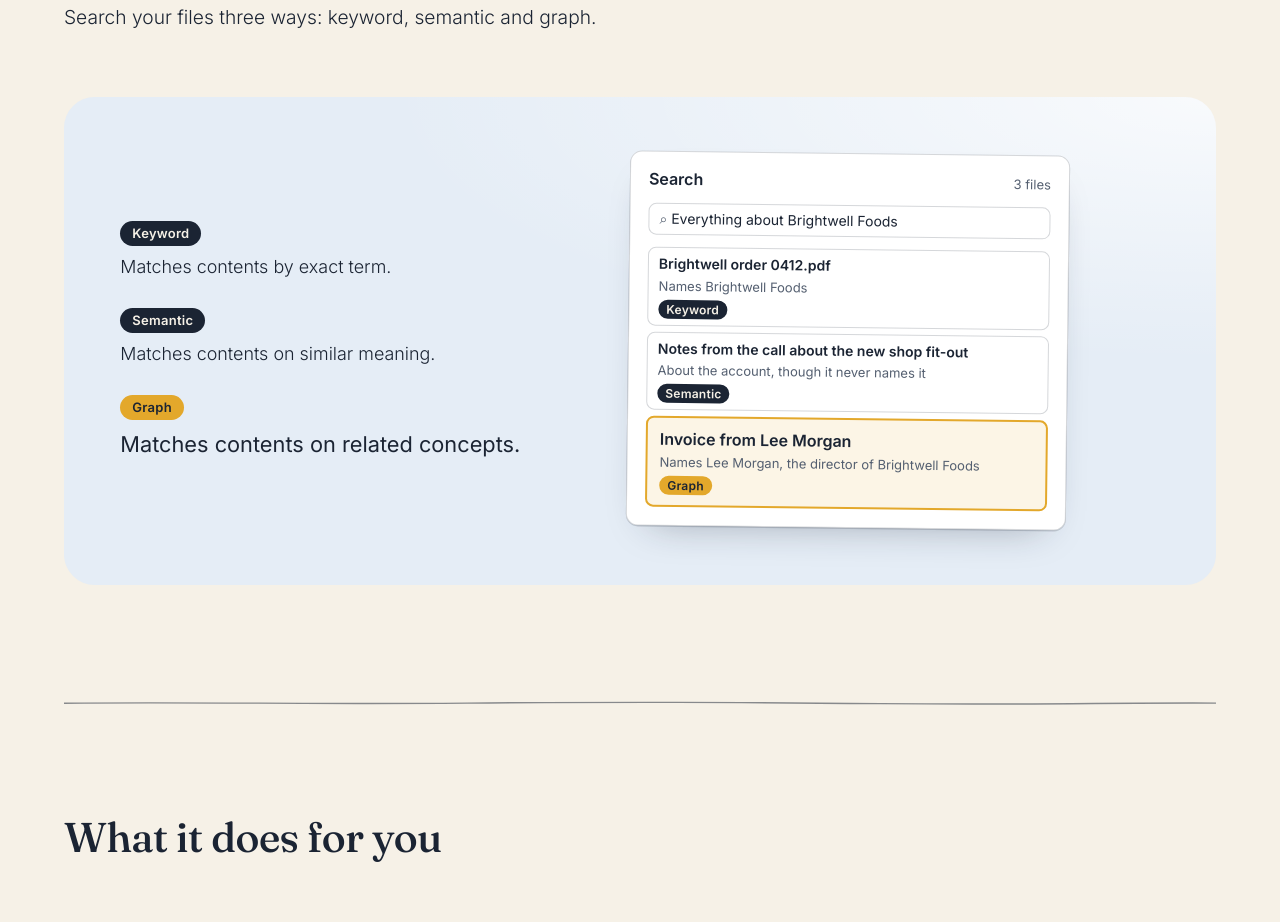
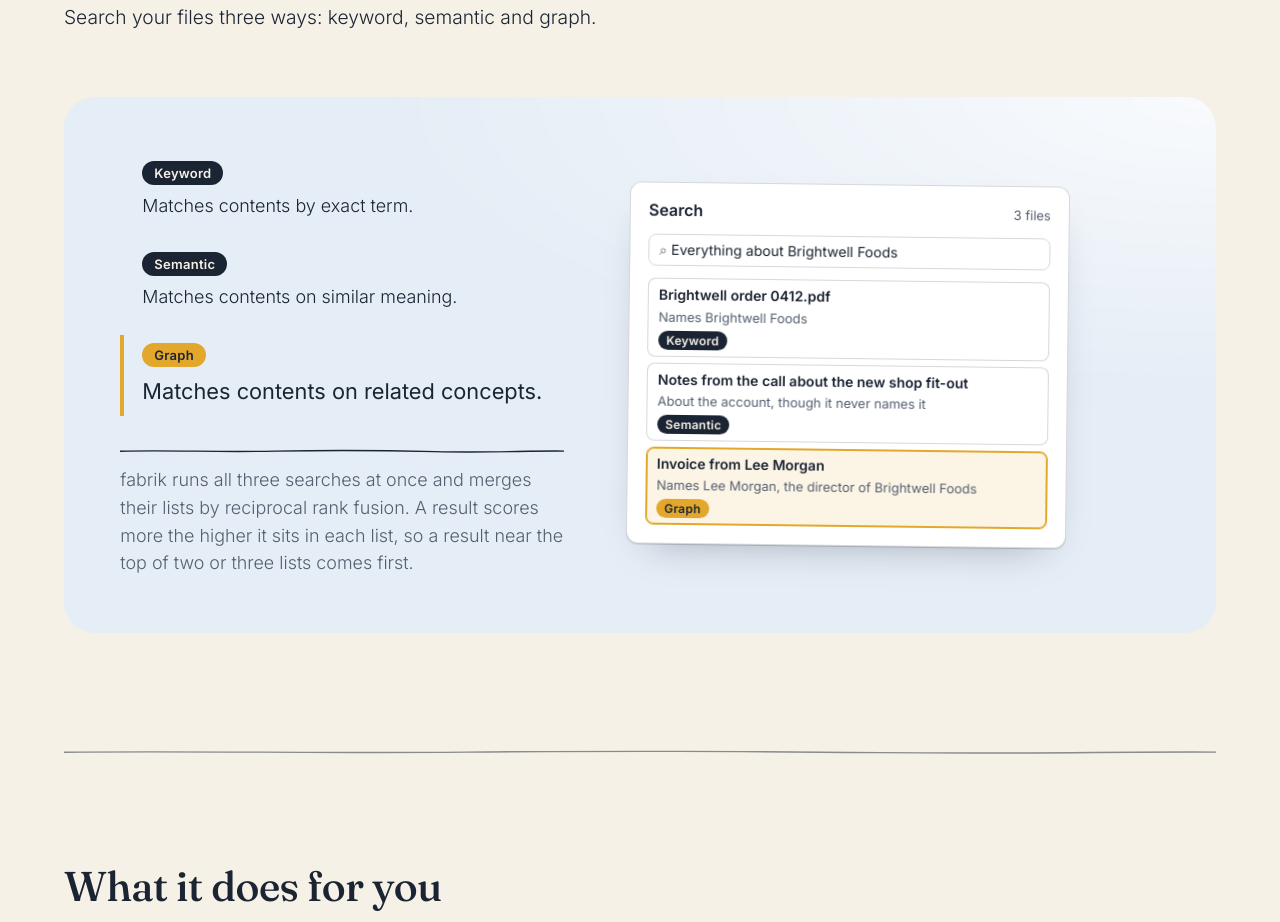
Before and after one commit to Kinetik-Infotech/fabrik, a plain HTML site: page site/index.html in a window 1280 px wide. Shown: the part 2744-3666 px from the top of the page. Drawn offline with Linux system fonts and the light colour scheme.

Commit message:
Site: Search's ways and results pick each other, and a line says how results are ranked
Pressing a way's line or its result picks that way in both, and its lines rise into place. When the section
first shows, the three ways are picked in turn, ending on Graph. A line under them says fabrik merges the three
lists by reciprocal rank fusion.

Co-Authored-By: Claude Opus 5.5 <noreply@anthropic.com>

```diff
--- a/site/index.html
+++ b/site/index.html
@@ -20,7 +20,7 @@
 <meta name="twitter:card" content="summary_large_image">
 <link rel="preload" href="fonts/Inter-300-600-normal.woff2" as="font" type="font/woff2" crossorigin>
 <link rel="preload" href="fonts/Fraunces-400-600-normal.woff2" as="font" type="font/woff2" crossorigin>
-<link rel="stylesheet" href="styles.css?v=15">
+<link rel="stylesheet" href="styles.css?v=16">
 <link rel="stylesheet" href="fabrik.css?v=11">
 </head>
 <body>
@@ -140,18 +140,19 @@
       <h2 class="title">Search</h2>
       <p class="lede">Search your files three ways: keyword, semantic and graph.</p>
       <div class="moment find">
-        <ul class="ways">
-          <li><span class="way">Keyword</span>Matches contents by exact term.</li>
-          <li><span class="way">Semantic</span>Matches contents on similar meaning.</li>
-          <li class="by-link"><span class="way">Graph</span>Matches contents on related concepts.</li>
-        </ul>
-        <div class="pic fk" aria-hidden="true">
+        <div class="ways">
+          <button type="button" class="way-pick" data-way="keyword" aria-pressed="false"><span class="way">Keyword</span><span class="way-say">Matches contents by exact term.</span></button>
+          <button type="button" class="way-pick" data-way="semantic" aria-pressed="false"><span class="way">Semantic</span><span class="way-say">Matches contents on similar meaning.</span></button>
+          <button type="button" class="way-pick on" data-way="graph" aria-pressed="true"><span class="way">Graph</span><span class="way-say">Matches contents on related concepts.</span></button>
+          <p class="rank">fabrik runs all three searches at once and merges their lists by reciprocal rank fusion. A result scores more the higher it sits in each list, so a result near the top of two or three lists comes first.</p>
+        </div>
+        <div class="pic fk">
           <div class="fk-head"><b>Search</b><span class="fk-sub">3 files</span></div>
           <div class="fk-search">Everything about Brightwell Foods</div>
           <div class="fk-list">
-            <div class="fk-item"><b>Brightwell order 0412.pdf</b><span class="fk-sub">Names Brightwell Foods</span><span class="fk-tags"><span class="fk-tag way">Keyword</span></span></div>
-            <div class="fk-item"><b>Notes from the call about the new shop fit-out</b><span class="fk-sub">About the account, though it never names it</span><span class="fk-tags"><span class="fk-tag way">Semantic</span></span></div>
-            <div class="fk-item by-link"><b>Invoice from Lee Morgan</b><span class="fk-sub">Names Lee Morgan, the director of Brightwell Foods</span><span class="fk-tags"><span class="fk-tag way">Graph</span></span></div>
+            <button type="button" class="fk-item" data-way="keyword" aria-pressed="false"><b>Brightwell order 0412.pdf</b><span class="fk-sub">Names Brightwell Foods</span><span class="fk-tags"><span class="fk-tag way">Keyword</span></span></button>
+            <button type="button" class="fk-item" data-way="semantic" aria-pressed="false"><b>Notes from the call about the new shop fit-out</b><span class="fk-sub">About the account, though it never names it</span><span class="fk-tags"><span class="fk-tag way">Semantic</span></span></button>
+            <button type="button" class="fk-item on" data-way="graph" aria-pressed="true"><b>Invoice from Lee Morgan</b><span class="fk-sub">Names Lee Morgan, the director of Brightwell Foods</span><span class="fk-tags"><span class="fk-tag way">Graph</span></span></button>
           </div>
         </div>
       </div>
@@ -443,6 +444,6 @@
 <button class="to-top" type="button" aria-label="Back to top">
   <svg viewBox="0 0 24 24" fill="none" stroke="currentColor" stroke-width="1.6" stroke-linecap="round" stroke-linejoin="round" aria-hidden="true" focusable="false"><path d="M6 14.5 12 8.5l6 6"/></svg>
 </button>
-<script src="site.js?v=3"></script>
+<script src="site.js?v=4"></script>
 </body>
 </html>
--- a/site/site.js
+++ b/site/site.js
@@ -65,3 +65,34 @@
   wide.addEventListener('change', build);
   build();
 })();
+
+/* Search: pressing a way's line or its result picks that way in both. When the section first scrolls into view,
+   the three ways are picked in turn, ending on Graph. A press stops the turns. With reduced motion nothing turns. */
+(function () {
+  var box = document.querySelector('#search .find');
+  if (!box) return;
+  var picks = box.querySelectorAll('[data-way]'), still = window.matchMedia('(prefers-reduced-motion: reduce)'), timer = null;
+  function pick(way) {
+    picks.forEach(function (el) {
+      var on = el.getAttribute('data-way') === way;
+      el.classList.toggle('on', on);
+      el.setAttribute('aria-pressed', on ? 'true' : 'false');
+      el.classList.remove('said');
+      if (on && !still.matches) { void el.offsetWidth; el.classList.add('said'); }
+    });
+  }
+  box.addEventListener('click', function (e) {
+    var el = e.target.closest('[data-way]');
+    if (!el) return;
+    clearTimeout(timer); timer = null;
+    pick(el.getAttribute('data-way'));
+  });
+  if (still.matches || !('IntersectionObserver' in window)) return;
+  var seen = new IntersectionObserver(function (entries) {
+    if (!entries[0].isIntersecting) return;
+    seen.disconnect();
+    var order = ['keyword', 'semantic', 'graph'], i = 0;
+    (function next() { pick(order[i]); if (++i < order.length) timer = setTimeout(next, 1400); })();
+  }, { threshold: 0.5 });
+  seen.observe(box);
+})();
--- a/site/styles.css
+++ b/site/styles.css
@@ -228,16 +228,28 @@ footer .brand svg{width:36px;height:36px;display:block}
 :root[data-theme="dark"] .how-card:nth-child(3){--hc-bg:#24375C;--hc-ink:#F6F1E7;--hc-fill:#F0BE4C}
 :root[data-theme="dark"] .how-card:nth-child(4){--hc-bg:#1E3350;--hc-ink:#F6F1E7;--hc-fill:#F0BE4C}
 
-/* Search: the three ways fabrik finds a file, beside one search that finds a file each way. The relationship way is gold. */
+/* Search: the three ways fabrik finds a file, beside one search that finds a file each way. Graph is gold. A way's line
+   and its result are buttons: pressing either picks that way, which enlarges its line and outlines its result. */
 #search .find{margin-top:clamp(40px,5vw,64px)}
 .find{background:radial-gradient(120% 90% at 100% 0%,var(--panel-glow),transparent 60%),var(--panel-b)}
 .moment.find .pic{transform:rotate(.7deg)}
-.ways{list-style:none;margin:0;padding:0;display:grid;gap:clamp(20px,2.4vw,28px);font-size:clamp(17px,1.4vw,19px);font-weight:300;line-height:1.5}
-.ways li{display:grid;gap:8px;justify-items:start}
+.ways{display:grid;gap:clamp(10px,1.4vw,16px);justify-items:start}
+.way-pick{display:grid;gap:8px;justify-items:start;margin:0;padding:8px 0 8px 18px;border:0;border-left:4px solid transparent;background:none;font:inherit;color:var(--body);text-align:left;cursor:pointer;transition:border-color .25s}
+.way-say{font-size:clamp(17px,1.4vw,19px);font-weight:300;line-height:1.5;transition:font-size .3s ease,color .3s}
+.way-pick:hover .way-say{color:var(--ink);text-decoration:underline;text-decoration-color:var(--key);text-decoration-thickness:2px;text-underline-offset:5px}
+.way-pick.on{border-left-color:var(--ink)}
+.way-pick.on .way-say{font-size:clamp(19px,1.7vw,23px);font-weight:400;color:var(--ink)}
 .way{display:inline-block;padding:3px 12px;border-radius:999px;background:var(--ink);color:var(--page);font:600 13px/1.4 var(--font);letter-spacing:.02em}
-.by-link .way{background:var(--key);color:var(--key-ink)}
-.ways .by-link{font-size:clamp(19px,1.7vw,23px);font-weight:400;color:var(--ink)}
+[data-way="graph"] .way{background:var(--key);color:var(--key-ink)}
+.way-pick.on[data-way="graph"]{border-left-color:var(--key)}
+.rank{margin-top:clamp(8px,1.4vw,16px);padding-top:18px;background:var(--hand-rule) left top/100% 6px no-repeat;font-size:15px;line-height:1.55;color:var(--muted)}
+button.fk-item{margin:0;width:100%;background:var(--card);font:inherit;color:inherit;text-align:left;cursor:pointer;transition:border-color .25s,box-shadow .25s,background .25s}
+button.fk-item:hover{border-color:var(--ink)}
 .fk-tag.way{padding:0 8px;border:0;color:var(--page);font-size:12px;font-weight:600;line-height:1.6}
-.fk-item.by-link{padding:10px 12px;border:2px solid var(--key);background:color-mix(in srgb,var(--key) 12%,var(--card))}
-.fk-item.by-link b{font-size:16px}
-.by-link .fk-tag.way{color:var(--key-ink)}
+[data-way="graph"] .fk-tag.way{color:var(--key-ink)}
+.fk-item.on{border-color:var(--ink);box-shadow:inset 0 0 0 1px var(--ink);background:color-mix(in srgb,var(--ink) 5%,var(--card))}
+.fk-item.on[data-way="graph"]{border-color:var(--key);box-shadow:inset 0 0 0 1px var(--key);background:color-mix(in srgb,var(--key) 12%,var(--card))}
+/* a picked way's line and its result's line rise into place */
+@keyframes rise{from{opacity:0;transform:translateY(8px)}to{opacity:1;transform:none}}
+.way-pick.said .way-say,.fk-item.said .fk-sub{animation:rise .45s ease both}
+@media (prefers-reduced-motion:reduce){.way-pick,.way-say,button.fk-item{transition:none}.way-pick.said .way-say,.fk-item.said .fk-sub{animation:none}}
```
Also changed, not shown: site/privacy/index.html (+1 -1 lines).
